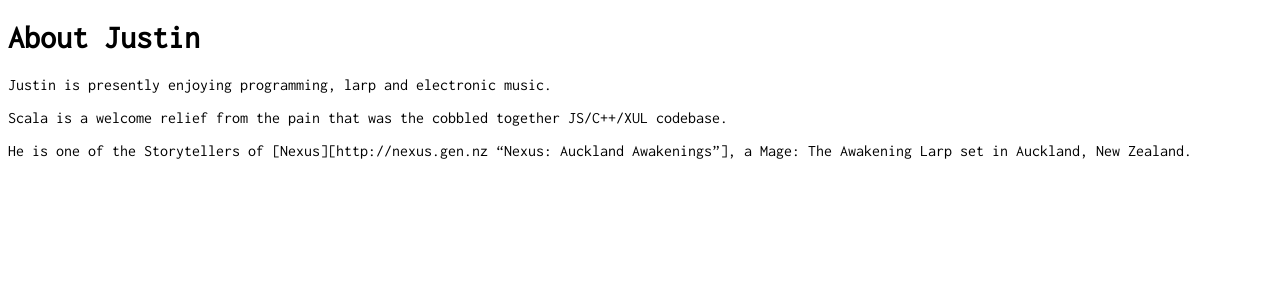
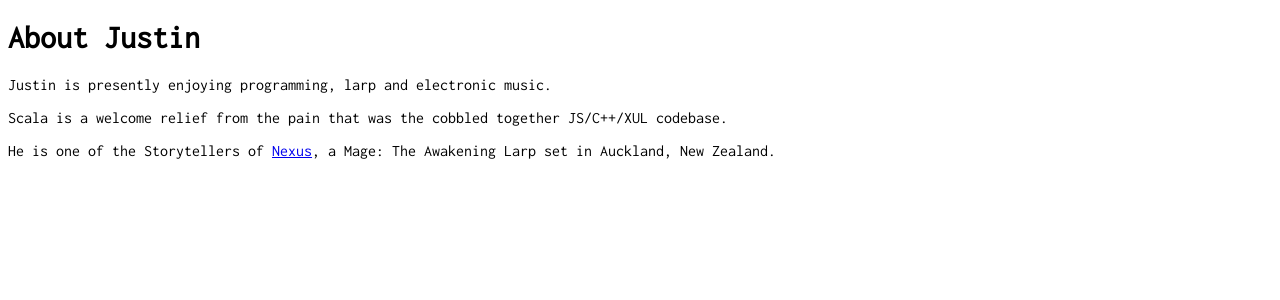
Before and after one commit to flaviusb/flaviusb.github.com, a Jekyll site: the page built from about.md, in a window 1280 px wide. Shown: the top 300 px of the page. Built offline with Jekyll 4.4.1, drawn with Linux system fonts in a browser that asks for light colours; Markdown is read by kramdown in place of the engine named in the settings.

Commit message:
Link formatting

```diff
--- a/about.md
+++ b/about.md
@@ -10,4 +10,4 @@ Justin is presently enjoying programming, larp and electronic music.
 
 Scala is a welcome relief from the pain that was the cobbled together JS/C++/XUL codebase.
 
-He is one of the Storytellers of [Nexus][http://nexus.gen.nz "Nexus: Auckland Awakenings"], a Mage: The Awakening Larp set in Auckland, New Zealand.
+He is one of the Storytellers of [Nexus](http://nexus.gen.nz "Nexus: Auckland Awakenings"), a Mage: The Awakening Larp set in Auckland, New Zealand.
```
